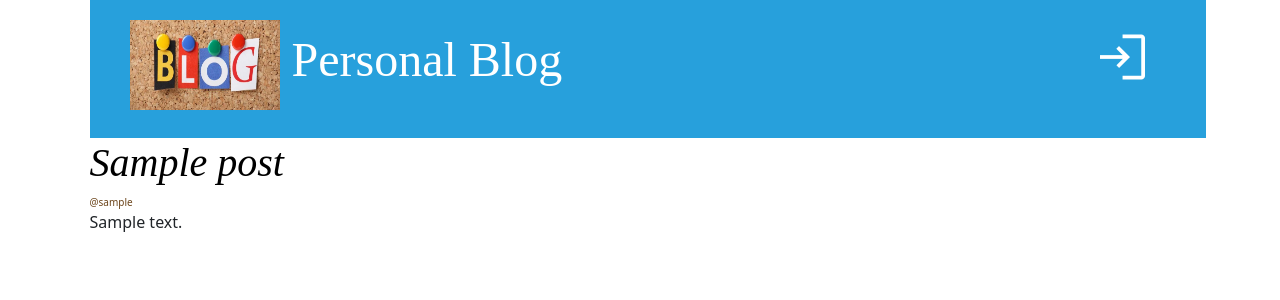
After one commit to devstha61/blog-django-project, a Django app: template templates/draft_detail.html in a window 1280 px wide. The commit adds this page. Shown: the top 300 px of the page. Run offline with Django 5.2, Linux system fonts and the light colour scheme; the template is opened without the code that fills it: values that come from a table or form of the project are taken from there, others are empty; tables that the repository leaves empty hold one stand-in row (values such as "Sample post"); some libraries are stand-ins or nearby versions.

Commit message:
Added edit Functionality

```diff
--- a/blog_app/urls.py
+++ b/blog_app/urls.py
@@ -4,4 +4,6 @@ from blog_app import views
 urlpatterns = [
     path("", views.post_list, name="post-list"),
     path("post/<int:pk>/", views.post_detail, name="post-detail"),
+    path("draft-list/", views.draft_list, name="draft-list"),
+    path("draft-detail/<int:pk>/", views.draft_detail, name="draft-detail"),
 ]
--- a/templates/base.html
+++ b/templates/base.html
@@ -6,12 +6,45 @@
     <meta name="viewport" content="width=device-width, initial-scale=1">
     <title>BLOG</title>
     <link href="{% static 'css/bootstrap.min.css' %}" rel="stylesheet" />
+    <link rel="stylesheet" href="https://fonts.googleapis.com/css2?family=Material+Symbols+Outlined:opsz,wght,FILL,GRAD@20..48,100..700,0..1,-50..200" />
     <link href="{% static 'css/blog.css' %}" rel="stylesheet" />
 
   <body>
     <div class="container">
 
         <header class="page-header">
+
+            <nav class="top-menu">
+              {% if request.user.is_authenticated %}
+
+              <a href="" class="btn text-white">
+                <span class="material-symbols-outlined lg-icons">
+                  add
+                </span>
+              </a>
+
+              <a href="{% url 'draft-list' %}" class="btn text-white">
+                <span class="material-symbols-outlined lg-icons">
+                  edit
+                </span>
+              </a>
+
+            <a href="" class="btn text-white">
+              <span class="material-symbols-outlined lg-icons">
+                logout
+              </span>
+            </a>
+
+            {% else %}
+          <a href="" class="btn text-white">
+            <span class="material-symbols-outlined lg-icons">
+              login
+            </span>
+          </a>
+        {% endif %}
+
+        </nav>
+
             <h1>
                 <a href="/" class="text-decoration-none">
                     <img src="{% static 'img/4.jpg' %}" alt="Personal BLog" width="150" height="90" />
--- /dev/null
+++ b/templates/draft_detail.html
@@ -0,0 +1,26 @@
+{% extends "base.html" %}
+
+{% block content %}
+<div class="row">
+    <div class="col">
+        <div class="post">
+            {% if request.user.is_authenticated %}
+            <div class="mt-2">
+                <a href="#" class="btn btn-success">Publish</a>
+            </div>
+            {% endif %}
+            <h1>
+                <a href="#" class="text-decoration-none fst-italic">{{ post.title }}</a>
+            </h1>
+            {% if request.user.js.is_authenticated %}
+            <div class="mt-2 my-2">
+                <a href="#" class="btn btn-primary">Edit</a>
+                <a href="#" class="btn btn-primary">Delete</a>
+            </div>
+            {% endif %}
+            <div class="date author">@{{ post.author.username }}</div>
+            <p>{{ post.content | linebreaksbr }}</p>
+        </div>
+    </div>
+</div>
+{% endblock content %}
```
Also changed, not shown: blog_app/views.py (+16 -0 lines), templates/draft_list.html (added, +20 -0 lines).
